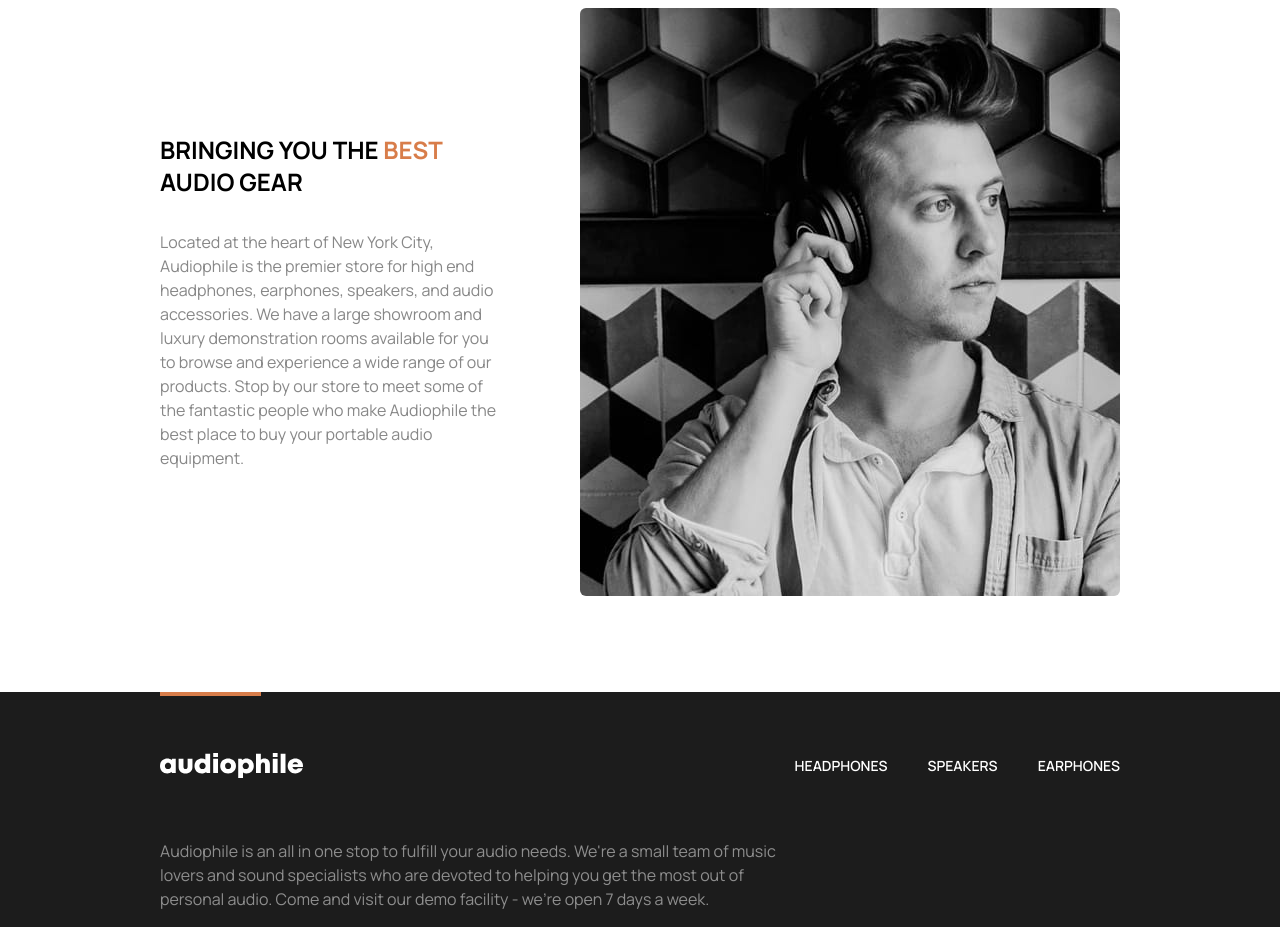
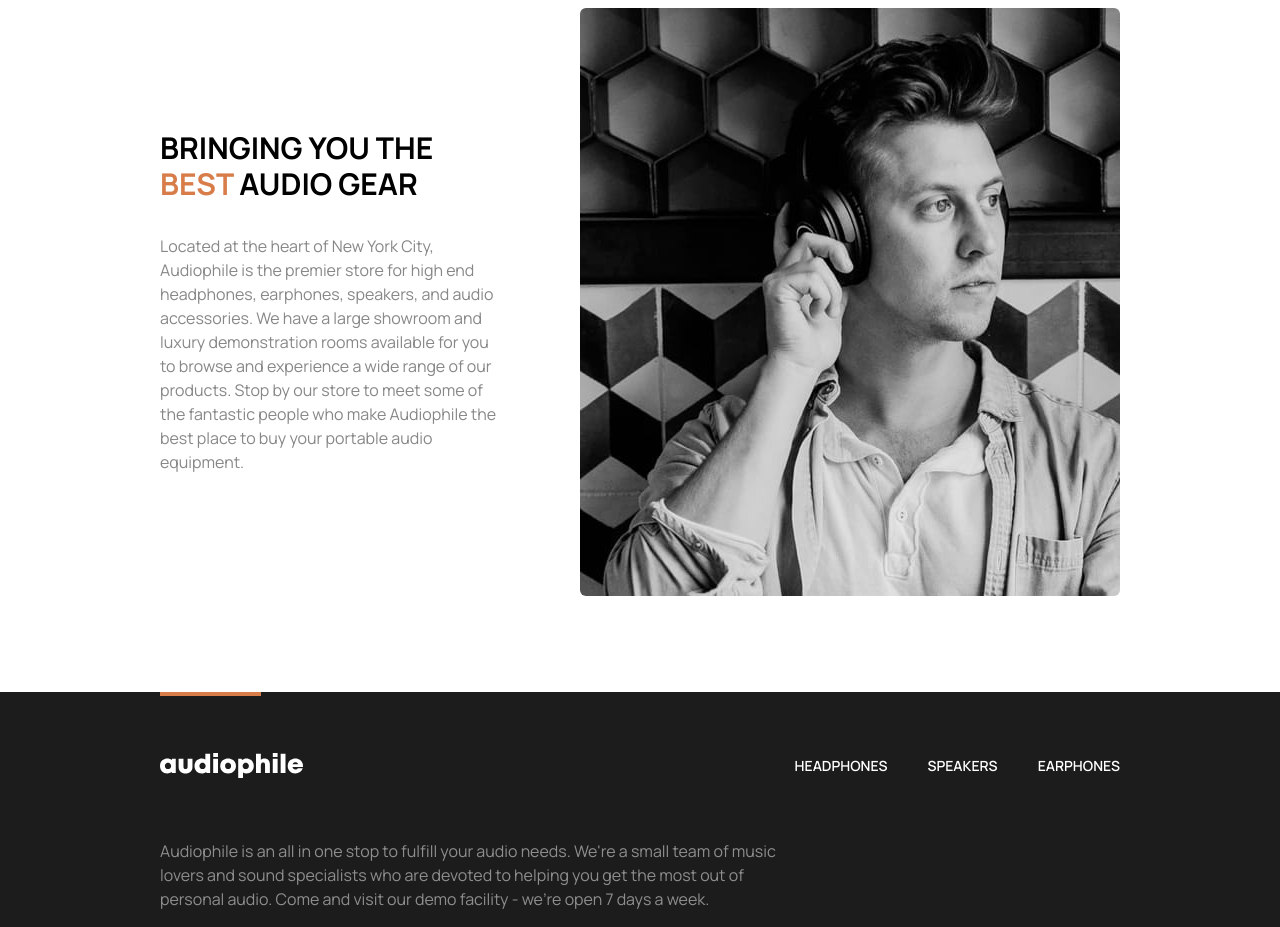
Before and after one commit to amgauthier1992/audiophile, a Next.js app: page / in a window 1280 px wide. Shown: the part 2540-3467 px from the top of the page. Built offline with nearby package versions, Linux system fonts and the light colour scheme.

Commit message:
changes typography size for main page about section h2 el

```diff
--- a/app/page.tsx
+++ b/app/page.tsx
@@ -201,7 +201,7 @@ const Home: React.FC = () => {
             alt='Man listening to headphones'
           />
           <div className='flex flex-col gap-y-8 lg:justify-center'>
-            <h2 className='text-center text-2xl font-bold uppercase lg:text-left'>
+            <h2 className='text-center text-2xl font-bold uppercase md:text-3xl lg:text-left'>
               Bringing You The <span className='text-primary'>Best</span> Audio gear
             </h2>
             <p className='mx-auto text-center text-[#10101080] md:w-9/12 lg:mx-0 lg:w-full lg:text-left'>
```
